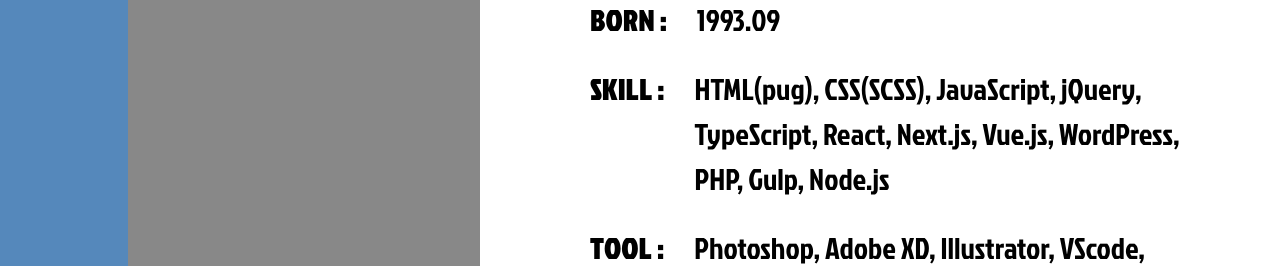
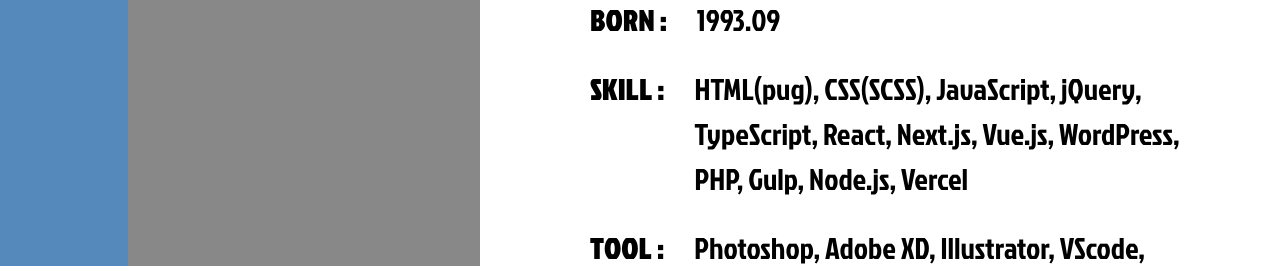
Before and after one commit to I-SH-I/dont-try, a Next.js app: page /about in a window 1280 px wide. Shown: the part 179-445 px from the top of the page. Built offline with nearby package versions, Linux system fonts and the light colour scheme.

Commit message:
update about

```diff
--- a/src/app/about/page.tsx
+++ b/src/app/about/page.tsx
@@ -9,7 +9,7 @@ export default function About({}) {
         { title: 'BORN', desc: '1993.09' },
         {
             title: 'SKILL',
-            desc: 'HTML(pug), CSS(SCSS), JavaScript, jQuery, TypeScript, React, Next.js, Vue.js, WordPress, PHP, Gulp, Node.js',
+            desc: 'HTML(pug), CSS(SCSS), JavaScript, jQuery, TypeScript, React, Next.js, Vue.js, WordPress, PHP, Gulp, Node.js, Vercel',
         },
         {
             title: 'TOOL',
--- a/src/app/data.ts
+++ b/src/app/data.ts
@@ -51,6 +51,7 @@ const data: Work[] = [
             'TypeScript',
             'React',
             'Next.js',
+            'Vercel'
         ],
         url: '/',
         charge: '実装・更新・デザイン',
```
